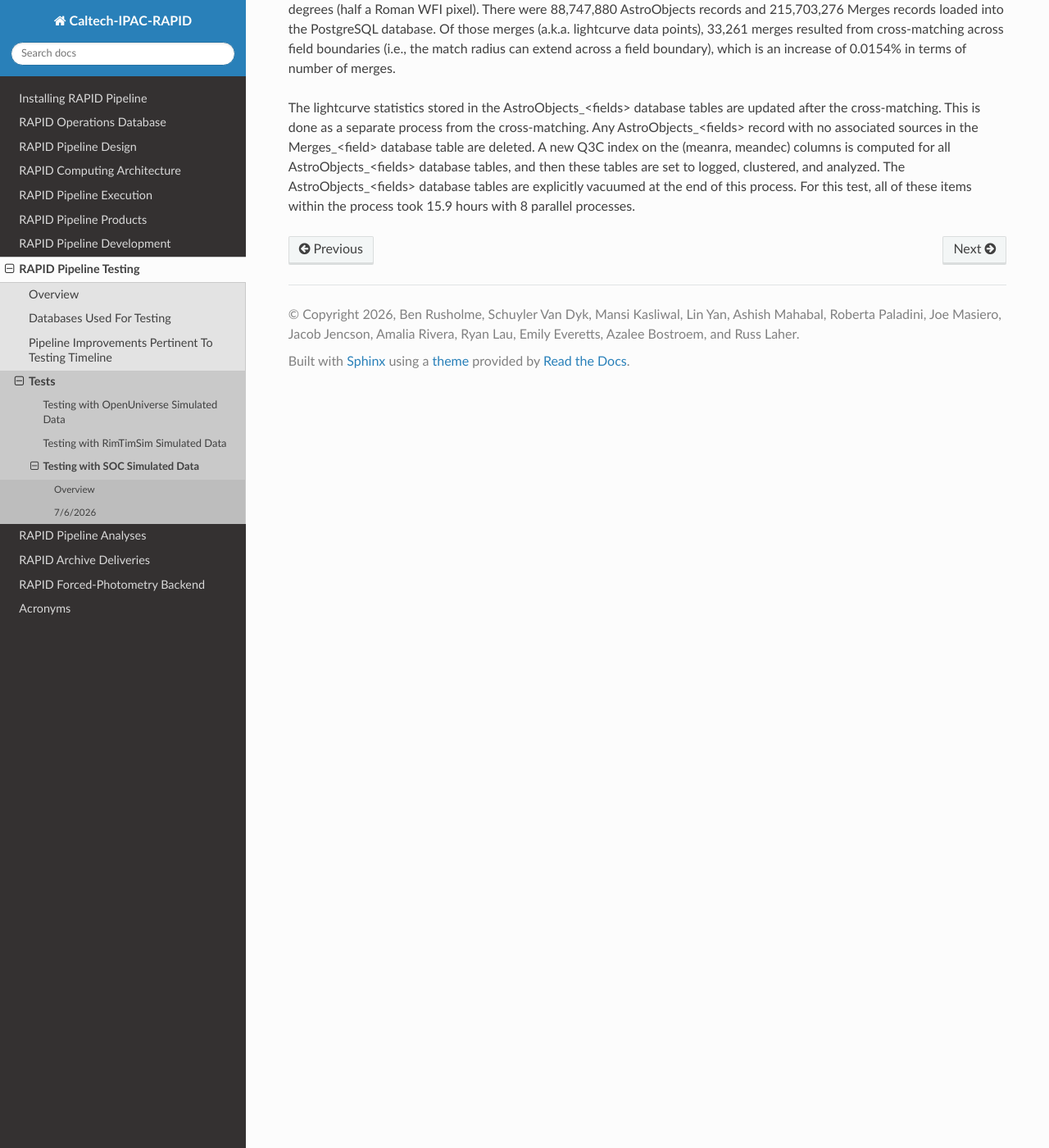
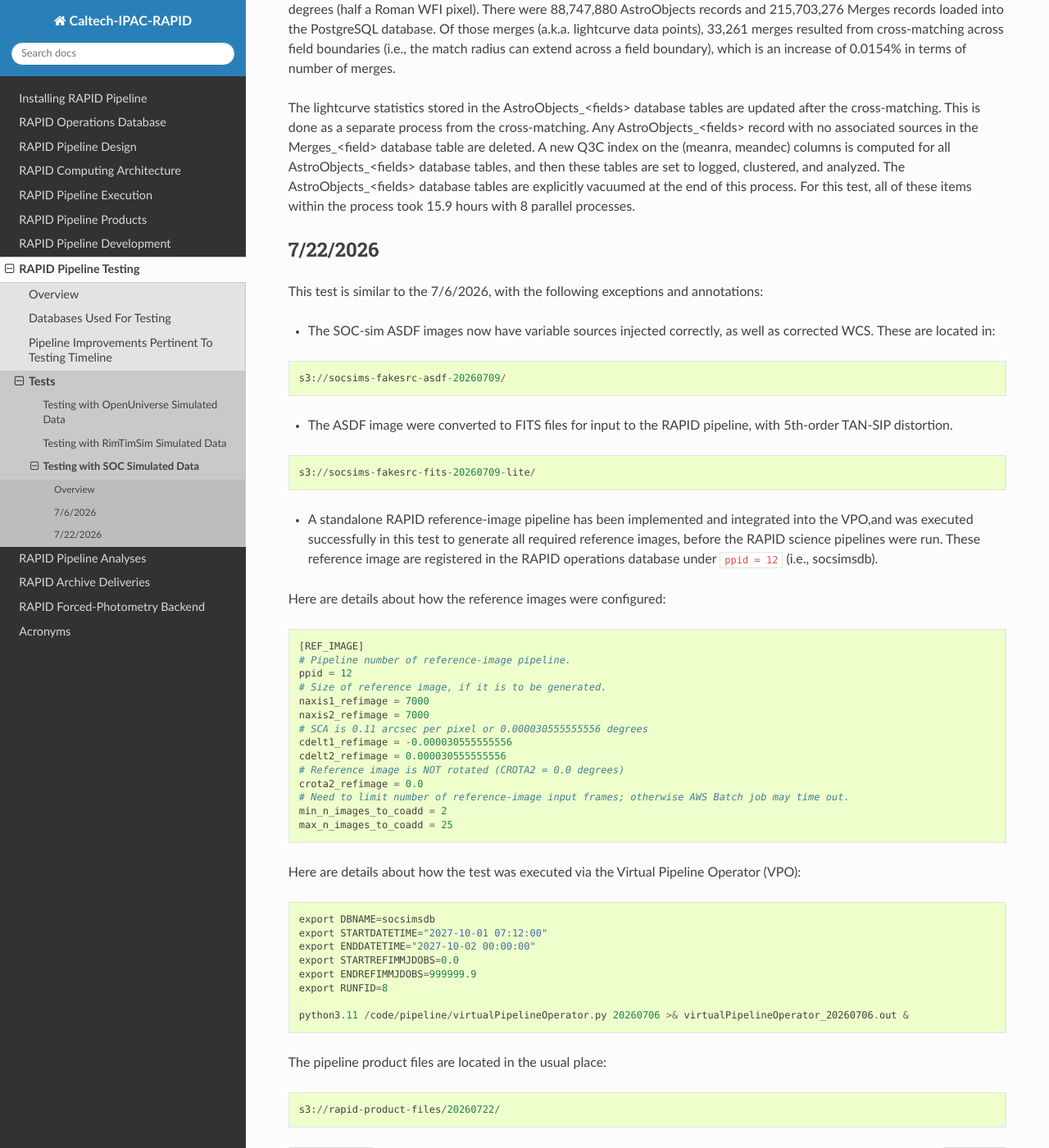
Before and after one commit to Caltech-IPAC/rapid, a Sphinx documentation site: the page built from docs/source/dev/socsim_tests.rst, in a window 1280 px wide and 1400 px high, scrolled down 7352 px. Shown: the whole window at 82% size. Built offline with Sphinx 7.4.7 and the Read the Docs theme 3.1.0, drawn with Linux system fonts in a browser that asks for light colours.

Commit message:
Started new section describing the 7/22/2026 test.

```diff
--- a/docs/source/dev/socsim_tests.rst
+++ b/docs/source/dev/socsim_tests.rst
@@ -386,3 +386,66 @@ A new Q3C index on the (meanra, meandec) columns is computed for all AstroObject
 and then these tables are set to logged, clustered, and analyzed.
 The AstroObjects_<fields> database tables are explicitly vacuumed at the end of this process.
 For this test, all of these items within the process took 15.9 hours with 8 parallel processes.
+
+
+7/22/2026
+************************************
+
+This test is similar to the 7/6/2026, with the following exceptions and annotations:
+
+* The SOC-sim ASDF images now have variable sources injected correctly, as well as
+  corrected WCS.  These are located in:
+
+.. code-block::
+
+    s3://socsims-fakesrc-asdf-20260709/
+
+* The ASDF image were converted to FITS files for input to the RAPID pipeline, with
+  5th-order TAN-SIP distortion.
+
+.. code-block::
+
+    s3://socsims-fakesrc-fits-20260709-lite/
+
+* A standalone RAPID reference-image pipeline has been implemented and integrated into the
+  VPO,and was executed successfully in this test to generate all required reference images,
+  before the RAPID science pipelines were run.  These reference image are registered in
+  the RAPID operations database under ``ppid = 12`` (i.e., socsimsdb).
+
+Here are details about how the reference images were configured:
+
+.. code-block::
+
+    [REF_IMAGE]
+    # Pipeline number of reference-image pipeline.
+    ppid = 12
+    # Size of reference image, if it is to be generated.
+    naxis1_refimage = 7000
+    naxis2_refimage = 7000
+    # SCA is 0.11 arcsec per pixel or 0.000030555555556 degrees
+    cdelt1_refimage = -0.000030555555556
+    cdelt2_refimage = 0.000030555555556
+    # Reference image is NOT rotated (CROTA2 = 0.0 degrees)
+    crota2_refimage = 0.0
+    # Need to limit number of reference-image input frames; otherwise AWS Batch job may time out.
+    min_n_images_to_coadd = 2
+    max_n_images_to_coadd = 25
+
+Here are details about how the test was executed via the Virtual Pipeline Operator (VPO):
+
+.. code-block::
+
+    export DBNAME=socsimsdb
+    export STARTDATETIME="2027-10-01 07:12:00"
+    export ENDDATETIME="2027-10-02 00:00:00"
+    export STARTREFIMMJDOBS=0.0
+    export ENDREFIMMJDOBS=999999.9
+    export RUNFID=8
+
+    python3.11 /code/pipeline/virtualPipelineOperator.py 20260706 >& virtualPipelineOperator_20260706.out &
+
+The pipeline product files are located in the usual place:
+
+.. code-block::
+
+    s3://rapid-product-files/20260722/
```
